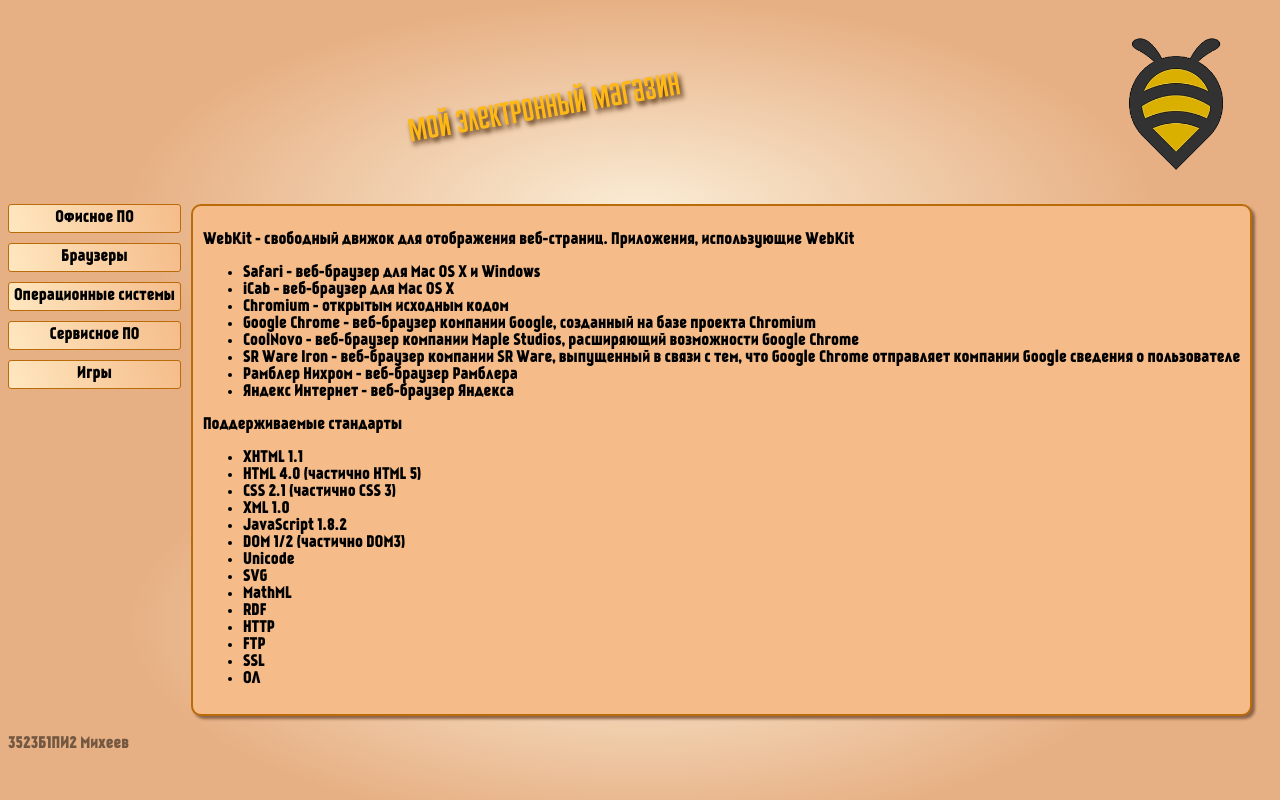
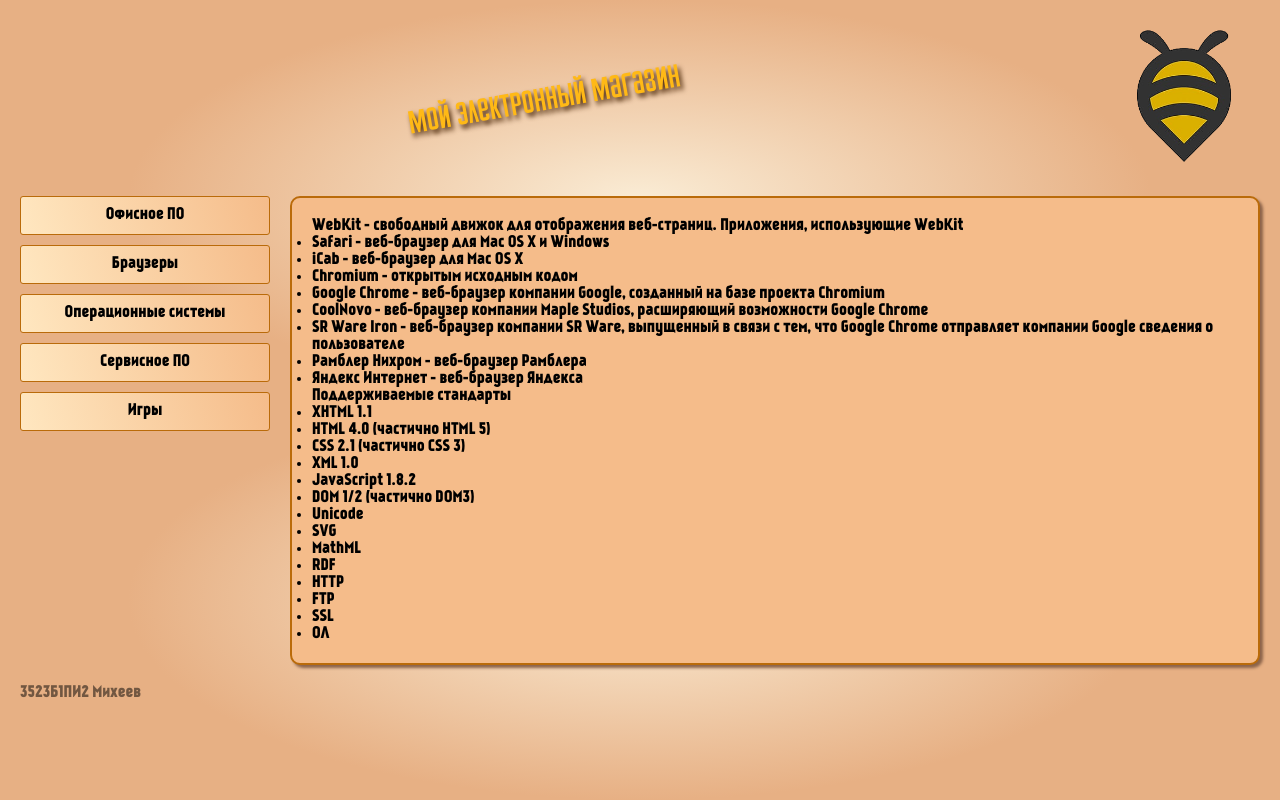
Before and after one commit to kaiselprime/task3, a plain HTML site: page index.html in a window 1280 px wide. Drawn offline with Linux system fonts and the light colour scheme.

Commit message:
Update style.css

```diff
--- a/css/style.css
+++ b/css/style.css
@@ -1,13 +1,30 @@
-.header-top{
-    display:flex;
+* {
+    margin: 0;
+    padding: 0;
+    box-sizing: border-box;
 }
-.bg{
+
+body {
+    margin: 0;
+    padding: 0;
+    width: 100%;
+    max-width: 100%;
+}
+
+.header-top {
+    display: flex;
+    width: 100%;
+}
+
+.bg {
     height: 400px;
     background: radial-gradient(40% 50%, #FAECD5, #e7b084);
+    width: 100%;
 }
-.header-text{
+
+.header-text {
     flex-grow: 1;
-    display:flex;
+    display: flex;
     justify-content: center;
     align-items: center;
     color: rgb(255, 185, 22);
@@ -16,43 +33,57 @@
     font-family: airport;
     font-size: xx-large;
 }
-.header-logo img{
+
+.header-logo img {
     width: 15vw;
     height: auto;
 }
-.line{
-    display:flex;
+
+.line {
+    display: flex;
+    width: 100%;
     max-width: 100%;
-    width: 100%;
+    gap: 20px;
+    padding: 0 20px;
 }
-.line-content{
-    margin: 0 10px;
-    padding: 10px;
+
+.line-content {
+    flex: 1;
+    padding: 20px;
     border: 2px #ba6b0a solid;
     border-radius: 10px;
     box-shadow: 3px 3px 3px rgb(139, 99, 74);
     background-color: #f5bc8a;
     font-family: nothehe;
+    min-width: 0;
 }
-.line-nav ul{
+
+.line-nav {
+    flex: 0 0 250px;
+}
+
+.line-nav ul {
     list-style: none;
-    margin: 0px;
-    padding: 0px;
 }
-.line-nav ul li{
-    background: linear-gradient(75deg, #ffe7c0, #f5bc8a );
+
+.line-nav ul li {
+    background: linear-gradient(75deg, #ffe7c0, #f5bc8a);
     border: 1px solid #ba6b0a;
     border-radius: 3px;
     margin-bottom: 10px;
-    padding: 5px;
+    padding: 10px;
     text-align: center;
     font-family: nothehe;
 }
-.footer{
+
+.footer {
     margin-top: 20px;
     font-family: nothehe;
     opacity: 50%;
+    width: 100%;
+    padding: 0 20px;
 }
+
 @font-face {
     font-family: airport;
     src: url(../font/Airport.ttf);
@@ -61,5 +92,4 @@
 @font-face {
     font-family: nothehe;
     src: url(../font/OKScU8ig.ttf);
-
 }
```
